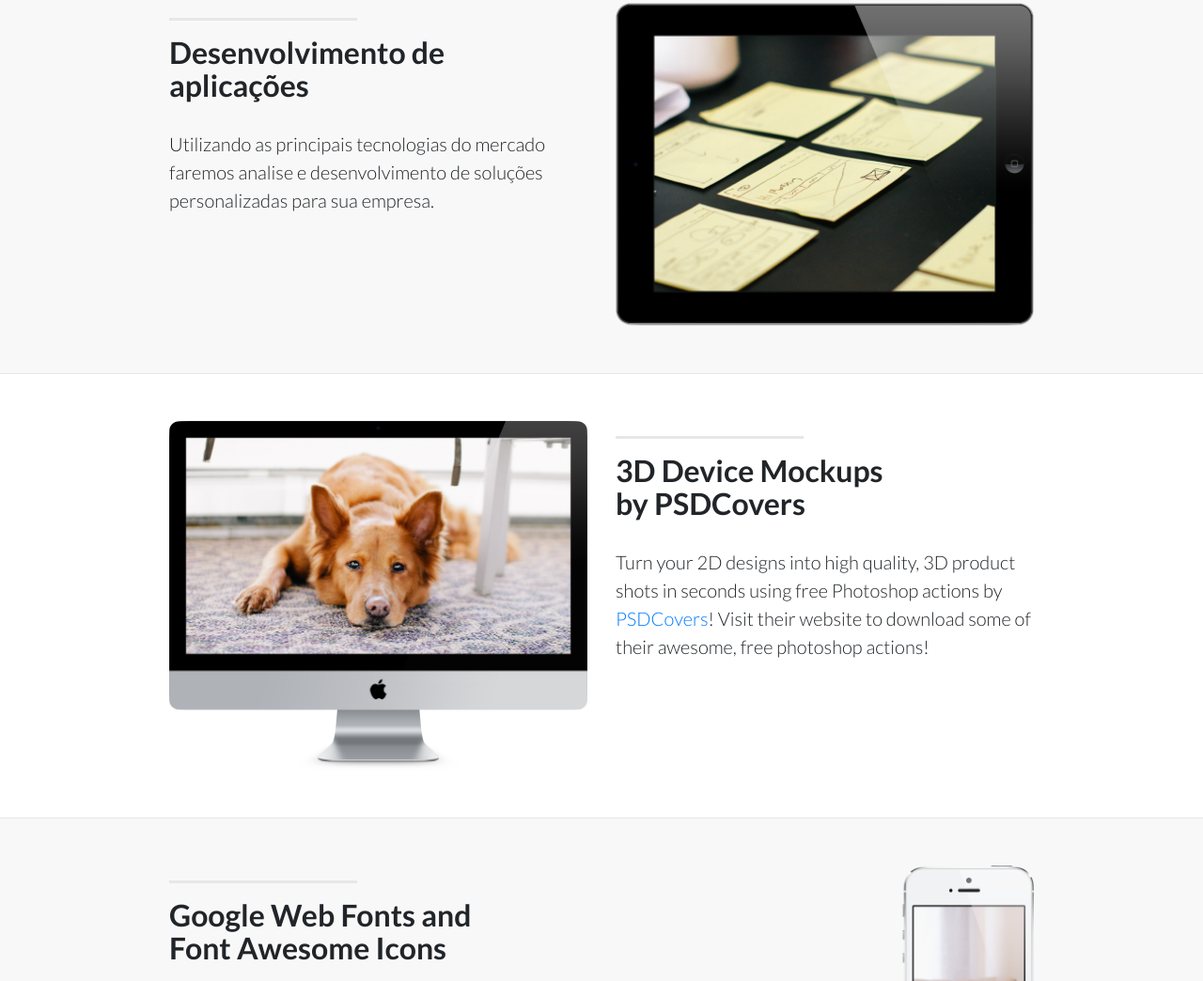
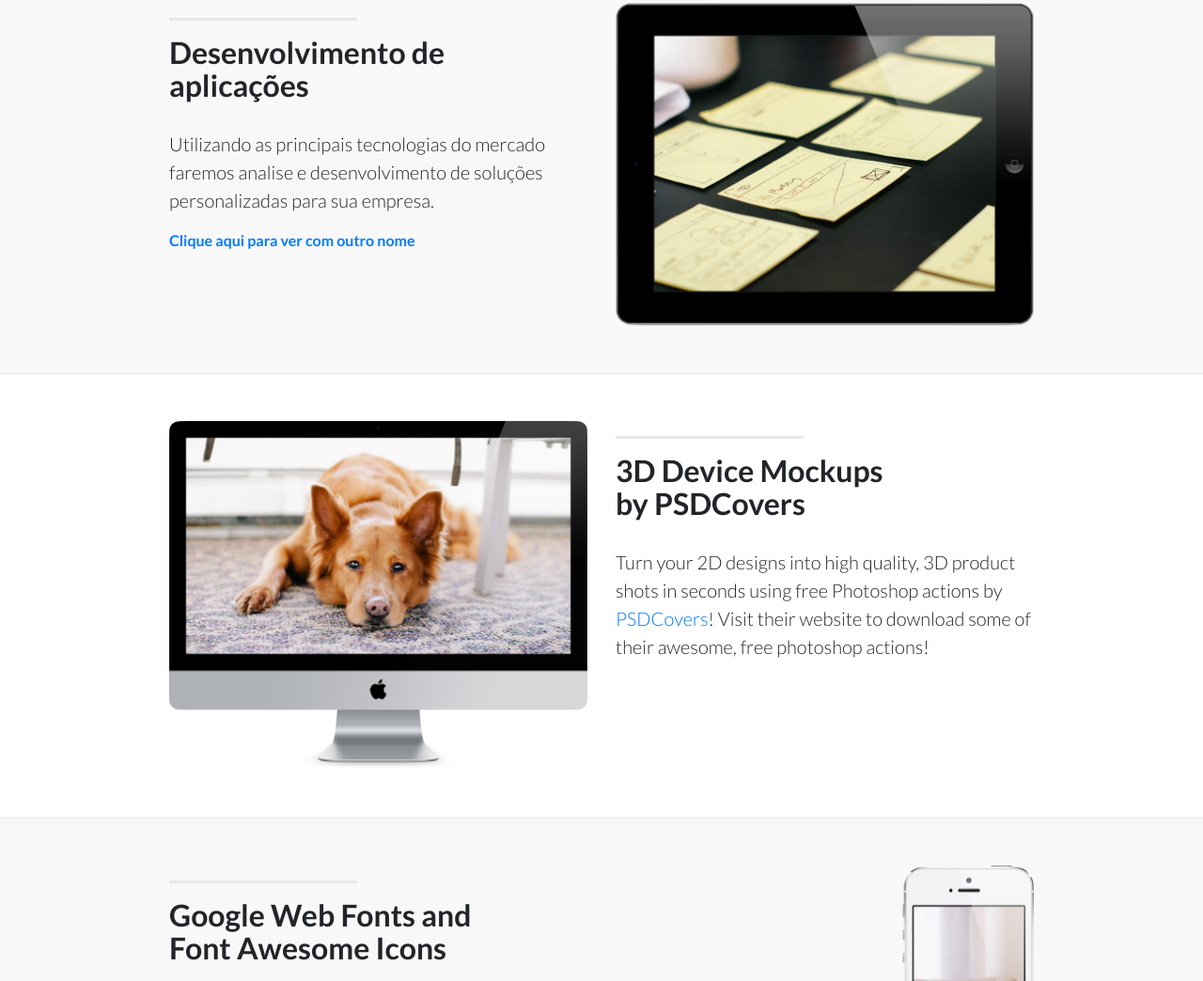
Before and after one commit to Thiagonovaesbatista/thiagonovaesbatista.github.io, a website: page index.html in a window 1280 px wide. Shown: the part 808-1852 px from the top of the page at 94% size. Drawn offline with Linux system fonts and the light colour scheme.

Commit message:
commit altera index

```diff
--- a/index.html
+++ b/index.html
@@ -91,6 +91,7 @@
             <p class="lead">Utilizando as principais tecnologias do mercado
             faremos analise e desenvolvimento de soluções personalizadas para sua empresa.
             </p>
+              <p><a href "Glaciales.html"> Clique aqui para ver com outro nome  </a></p>
           </div>
           <div class="col-lg-5 mr-auto">
             <img class="img-fluid" src="img/ipad.png" alt="">
```
Also changed, not shown: glaciales.html (+0 -1 lines).
